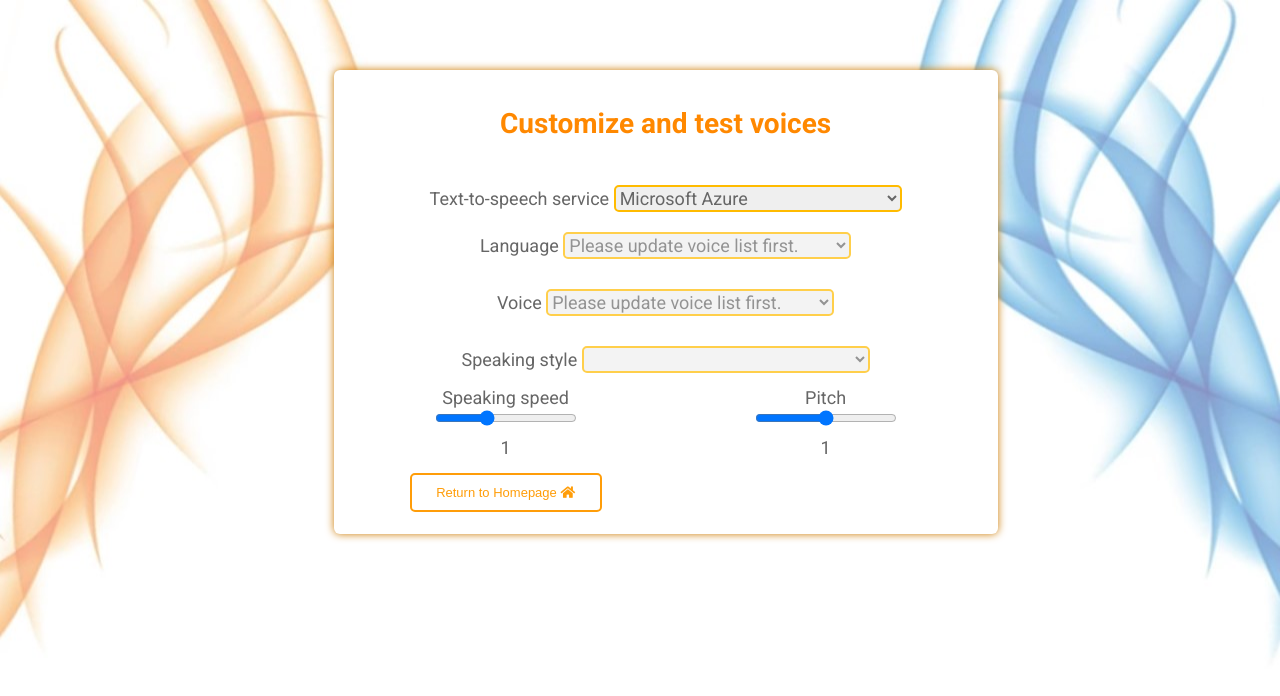
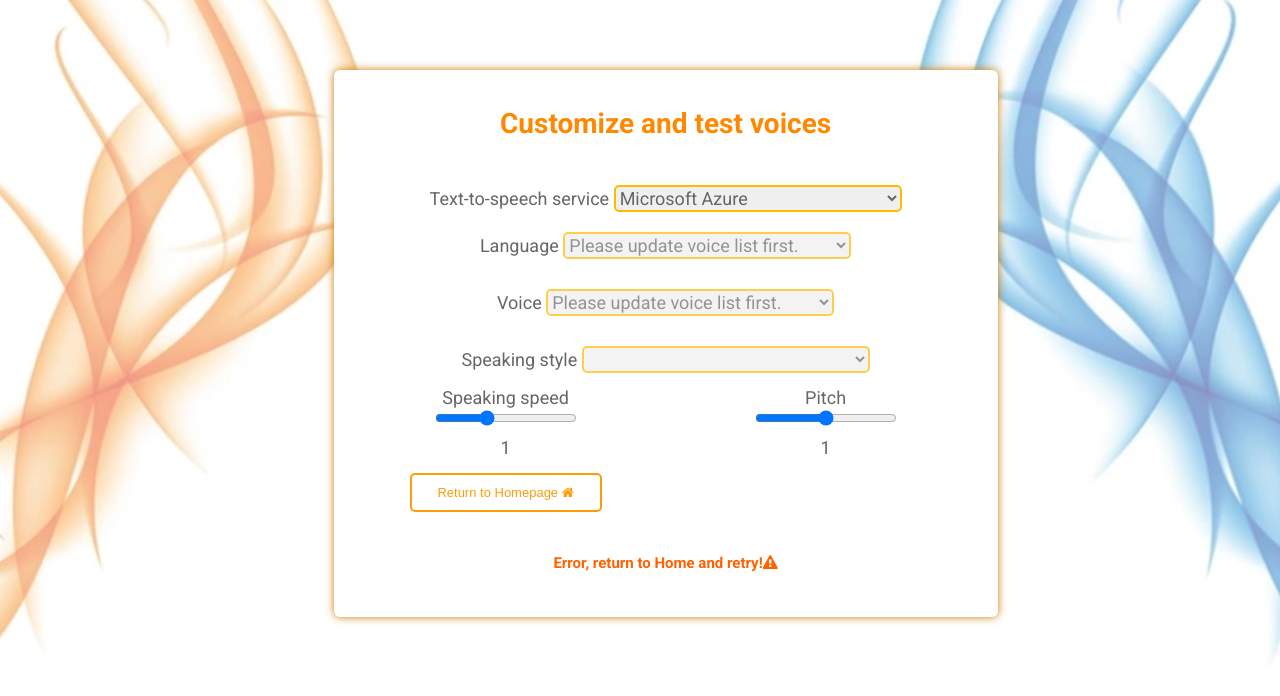
Before and after one commit to samuelkala/PollyWebApp, a website: page public/settings.html in a window 1280 px wide. Both pictures are taken after a click on the button "Start conversion". Shown: the top 696 px of the page. Drawn offline with Linux system fonts and the light colour scheme; no server answers; a web font is replaced by a local one.

Commit message:
last fix

```diff
--- a/public/scripts/manage_azure.js
+++ b/public/scripts/manage_azure.js
@@ -18,6 +18,8 @@ let hidInput = document.getElementById('hidInp');
 download_button.style.display = 'none';
 errorAlert.innerHTML = "";
 hidInput.value = file_to_download;
+let convmessage = document.getElementById('converror');
+
 let loadingDots = document.getElementById('LoadDots');
 let setloadingDots = document.getElementById('setLoadDots');
 let doneMessage = document.getElementById('done');
@@ -308,7 +310,7 @@ function modifyAllSettings(newsettings) {
         } catch (error) {
             loadingDots.style.display = 'none';
             console.log(error);
-            errorAlert.innerHTML = "Error during the convertion. Return to Home and retry!";
+            convmessage.style.display = 'inline';
             returnbutton.style.display = 'inline';
         }
 
--- a/public/settings.html
+++ b/public/settings.html
@@ -16,6 +16,7 @@
     <link rel="stylesheet" href="https://use.fontawesome.com/releases/v5.5.0/css/all.css"
         integrity="sha384-B4dIYHKNBt8Bc12p+WXckhzcICo0wtJAoU8YZTY5qE0Id1GSseTk6S+L3BlXeVIU" crossorigin="anonymous">
     <link rel="stylesheet" href="https://use.fontawesome.com/releases/v5.12.1/css/all.css" crossorigin="anonymous">
+    <link rel='stylesheet' href='https://cdnjs.cloudflare.com/ajax/libs/font-awesome/4.7.0/css/font-awesome.min.css'>
 
     <style>
         html,
@@ -66,6 +67,16 @@
             color:  rgb(255, 136, 0);
             z-index: 2;
             line-height: 0px;
+        }
+        h4 {
+            display: none;
+            position: relative;
+            margin: 0;
+            text-align: center;
+            font-size: 15px;
+            color: rgb(255, 98, 0);
+            z-index: 2;
+            line-height: 83px;
         }
 
         #wrapper {
@@ -445,8 +456,11 @@
             <div>
                 <h2 id="done"><i class='fa fa-check-circle'></i></h2>
             </div>
-        </div></div>
-            <br>
+        </div></div><br>
+        <div>
+            <h4 id="converror">Error, return to Home and retry!<i class='fa fa-warning'></i></h4>
+        </div>
+
         </form>
 
 
```
